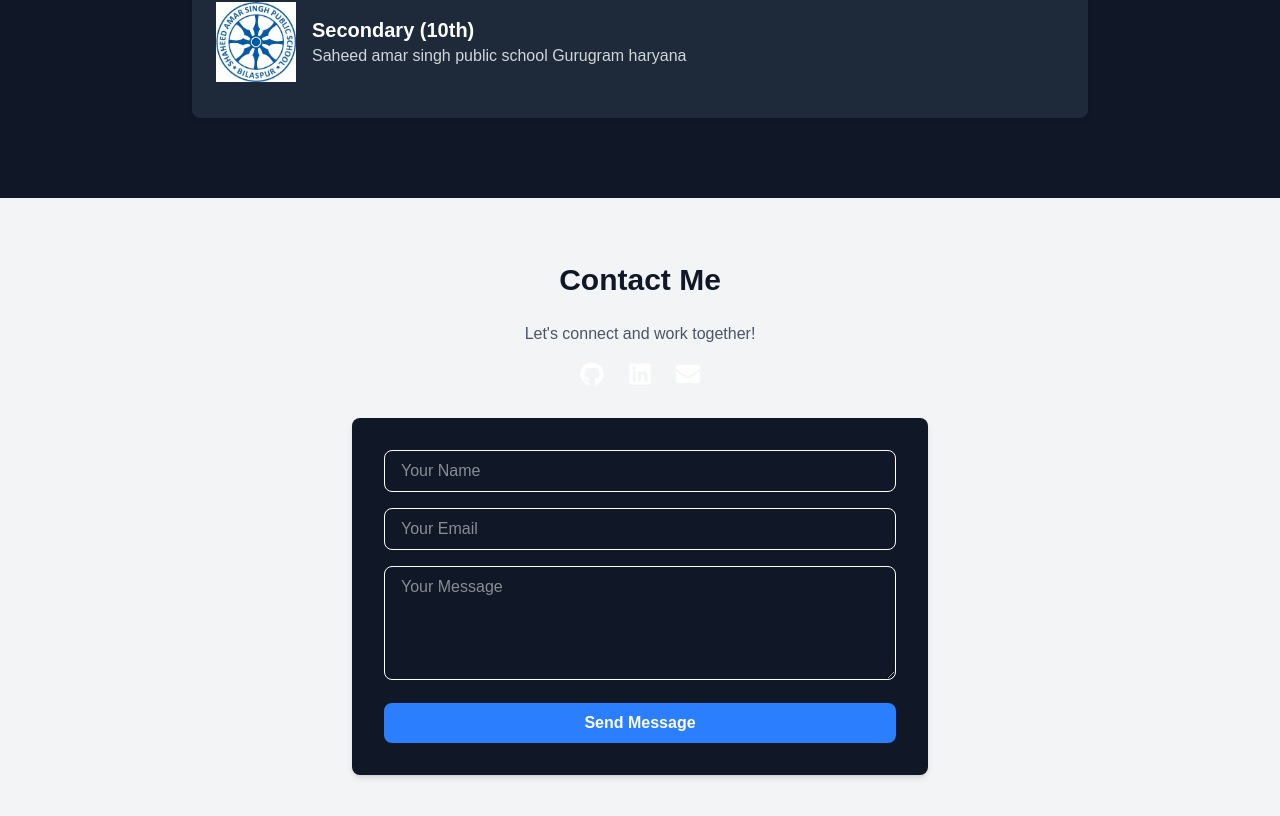
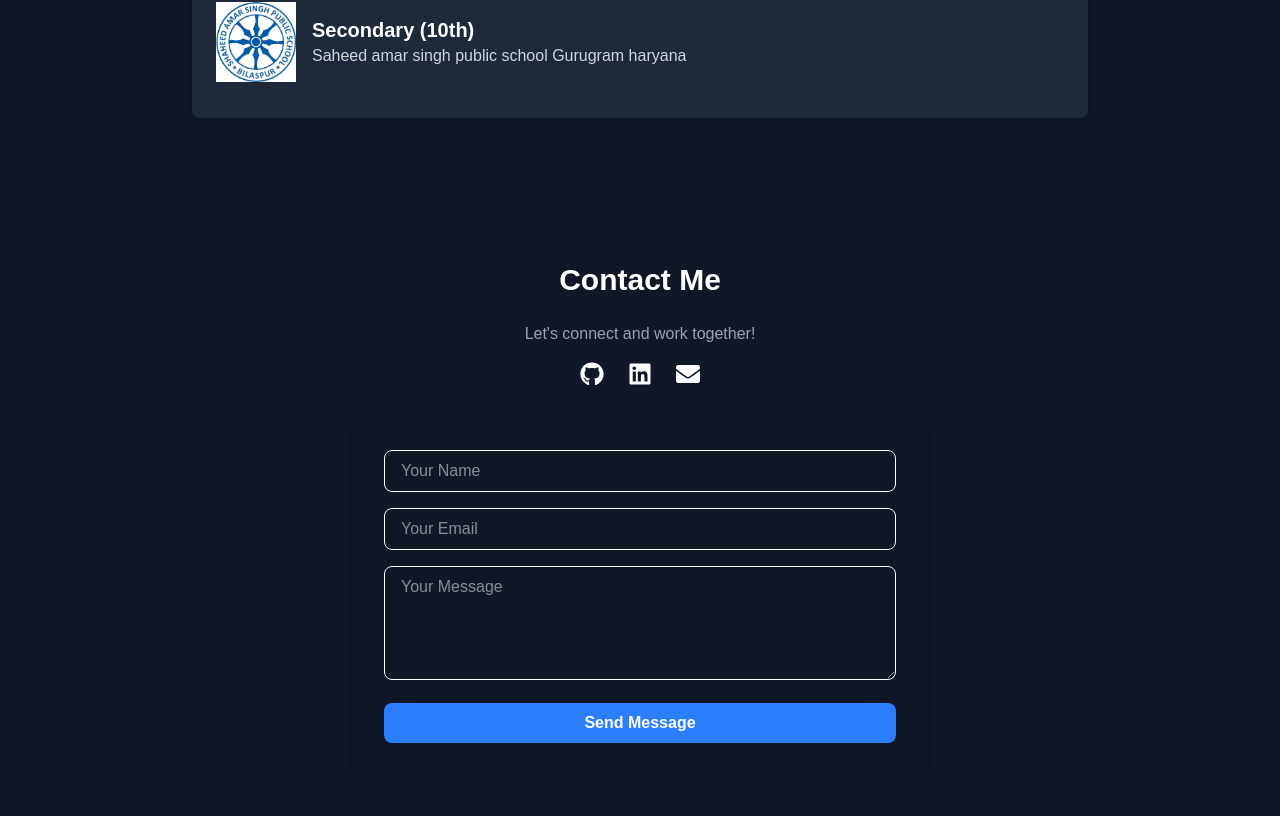
Before and after one commit to Ritik-7032/pfolio, a Next.js app: page / in a window 1280 px wide. Shown: the part 2484-3300 px from the top of the page. Built offline with nearby package versions, Linux system fonts and the light colour scheme.

Commit message:
Update Contac.jsx

```diff
--- a/components/Contac.jsx
+++ b/components/Contac.jsx
@@ -30,12 +30,12 @@ const handleChange = (e) => {
   return (
     <section
       id="contact"
-      className="py-16 px-6 text-center dark:bg-gray-900 bg-gray-100 transition-colors duration-500"
+      className="py-16 px-6 text-center bg-gray-900  transition-colors duration-500"
     >
-      <h2 className="text-3xl font-bold mb-6 text-gray-900 dark:text-white">
+      <h2 className="text-3xl font-bold mb-6 text-white">
         Contact Me
       </h2>
-      <p className="text-gray-600 dark:text-gray-400 mb-4">
+      <p className="text-gray-400 mb-4">
         Let's connect and work together!
       </p>
 
```
